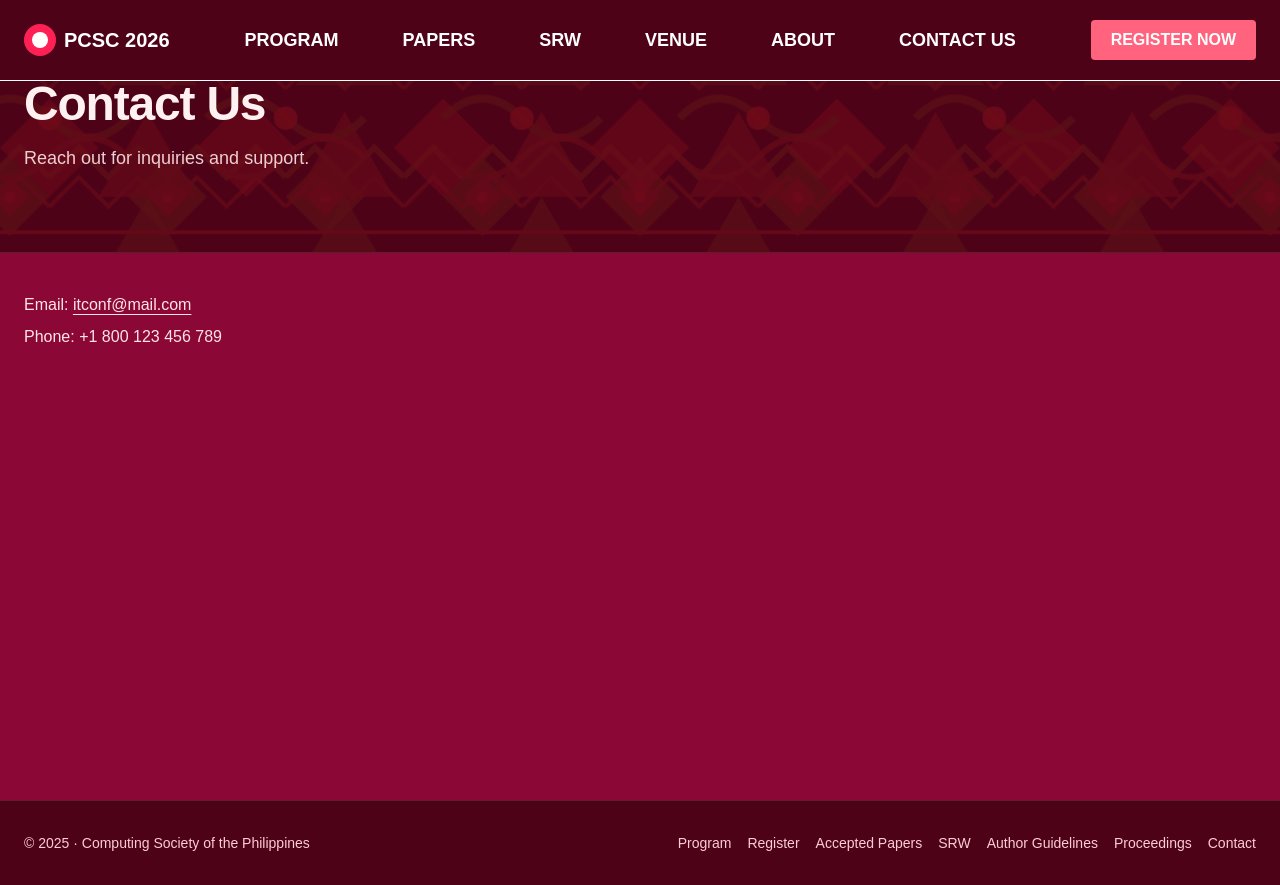
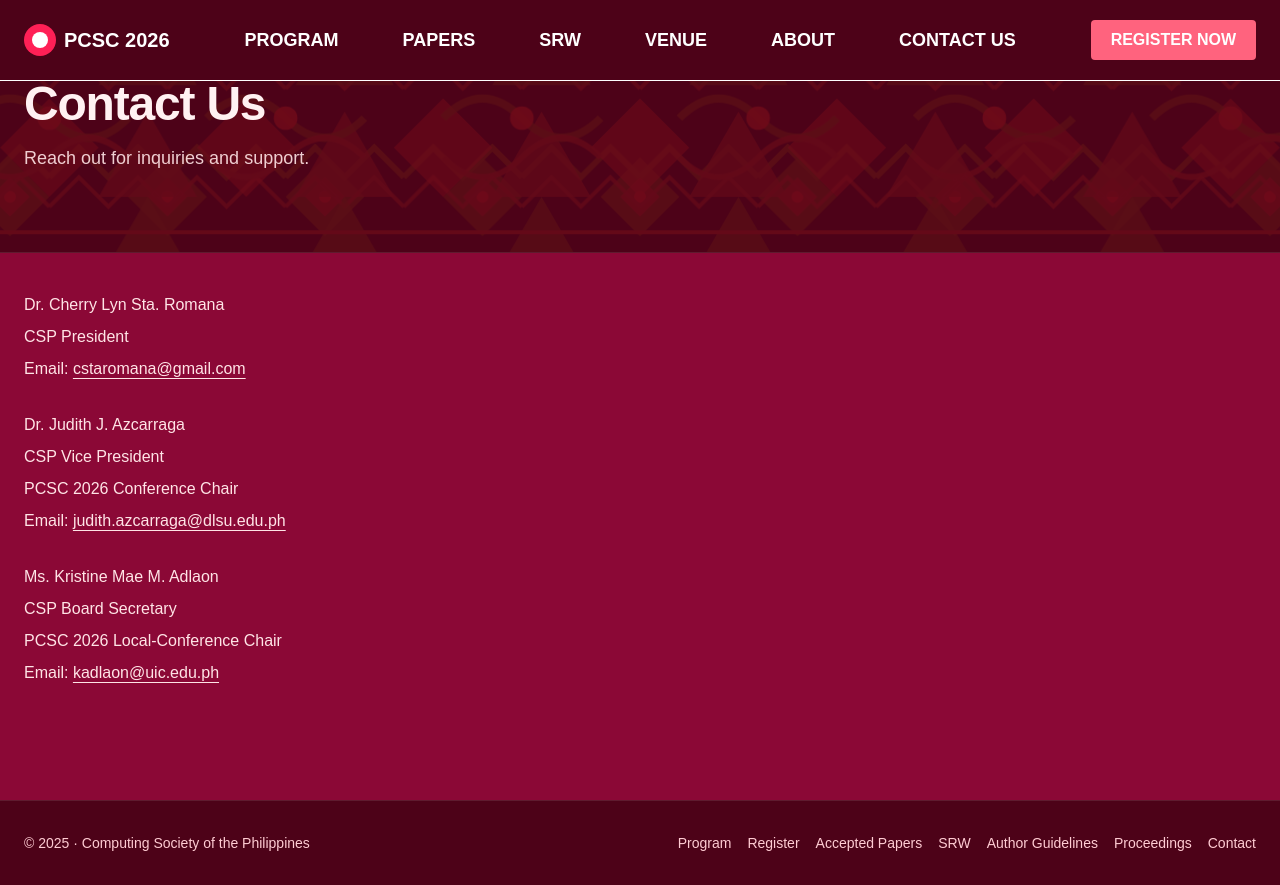
Before and after one commit to gdgoc-uic/pcsc-uic-2026, a Next.js app: page /contact in a window 1280 px wide. Built offline with nearby package versions, Linux system fonts and the light colour scheme.

Commit message:
Updated Contact Us page

```diff
--- a/src/app/(pages)/contact/page.tsx
+++ b/src/app/(pages)/contact/page.tsx
@@ -5,8 +5,22 @@
     <main className="min-h-screen bg-rose-900 text-rose-50">
       <PageHero title="Contact Us" description="Reach out for inquiries and support." />
       <section className="mx-auto max-w-7xl px-6 py-10 space-y-2">
-        <p className="text-rose-100">Email: <a className="underline underline-offset-4" href="mailto:itconf@mail.com">itconf@mail.com</a></p>
-        <p className="text-rose-100">Phone: <a className="hover:text-rose-50" href="tel:+1800123456789">+1 800 123 456 789</a></p>
+        <p className="text-rose-100">Dr. Cherry Lyn Sta. Romana</p>
+        <p className="text-rose-100">CSP President</p>
+        <p className="text-rose-100">Email: <a className="underline underline-offset-4" href="mailto: cstaromana@gmail.com"> cstaromana@gmail.com</a></p>
+        <br></br>
+
+        <p className="text-rose-100">Dr. Judith J. Azcarraga</p>
+        <p className="text-rose-100">CSP Vice President</p>
+        <p className="text-rose-100">PCSC 2026 Conference Chair</p>
+        <p className="text-rose-100">Email: <a className="underline underline-offset-4" href="mailto: judith.azcarraga@dlsu.edu.ph"> judith.azcarraga@dlsu.edu.ph</a></p>
+        <br></br>
+
+        <p className="text-rose-100">Ms. Kristine Mae M. Adlaon</p>
+        <p className="text-rose-100">CSP Board Secretary</p>
+        <p className="text-rose-100">PCSC 2026 Local-Conference Chair</p>
+        <p className="text-rose-100">Email: <a className="underline underline-offset-4" href="mailto: kadlaon@uic.edu.ph"> kadlaon@uic.edu.ph</a></p>
+        <br></br>
       </section>
     </main>
   );
```
Also changed, not shown: 1 other file (tests, documents, lock files or other folders).
